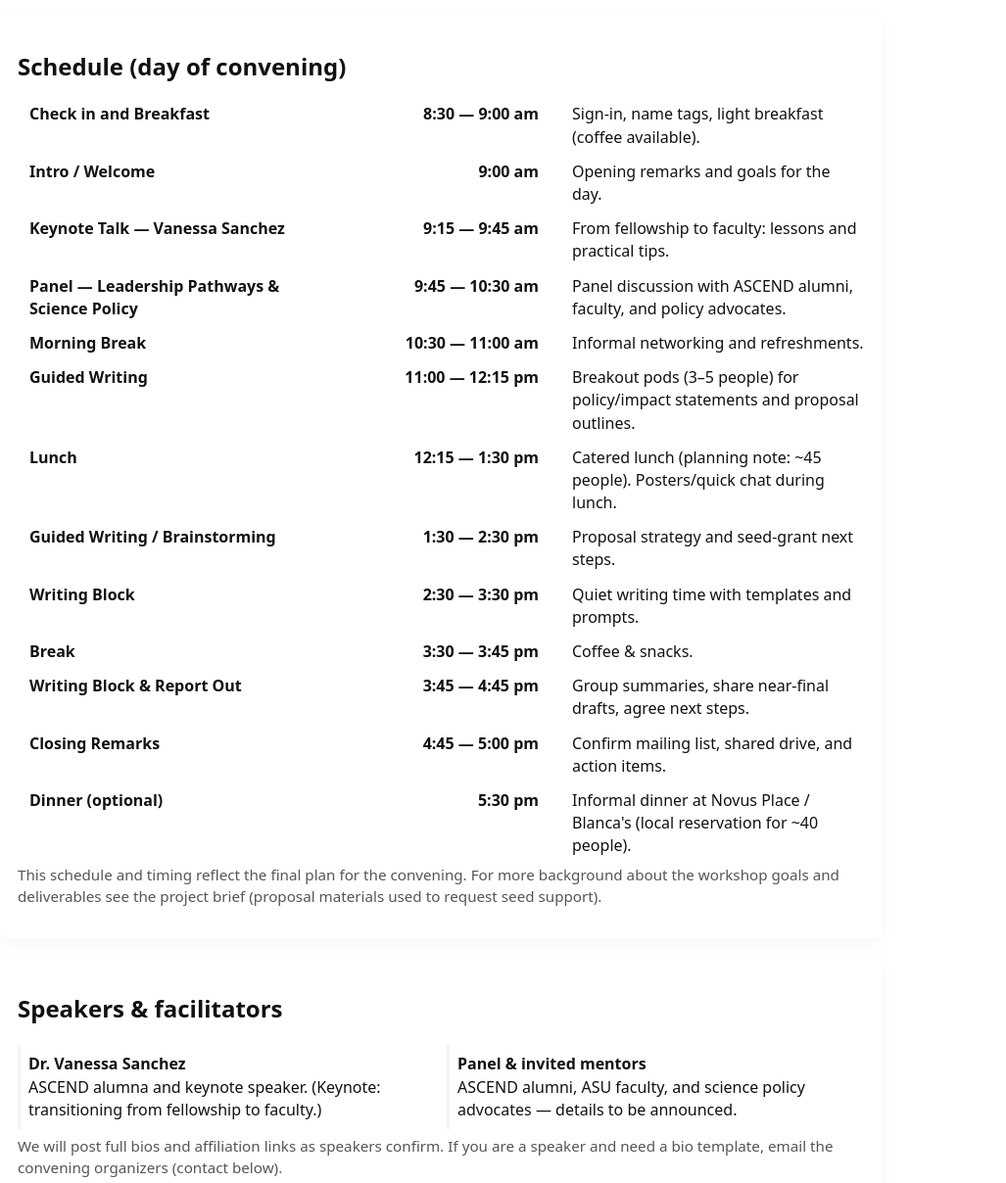
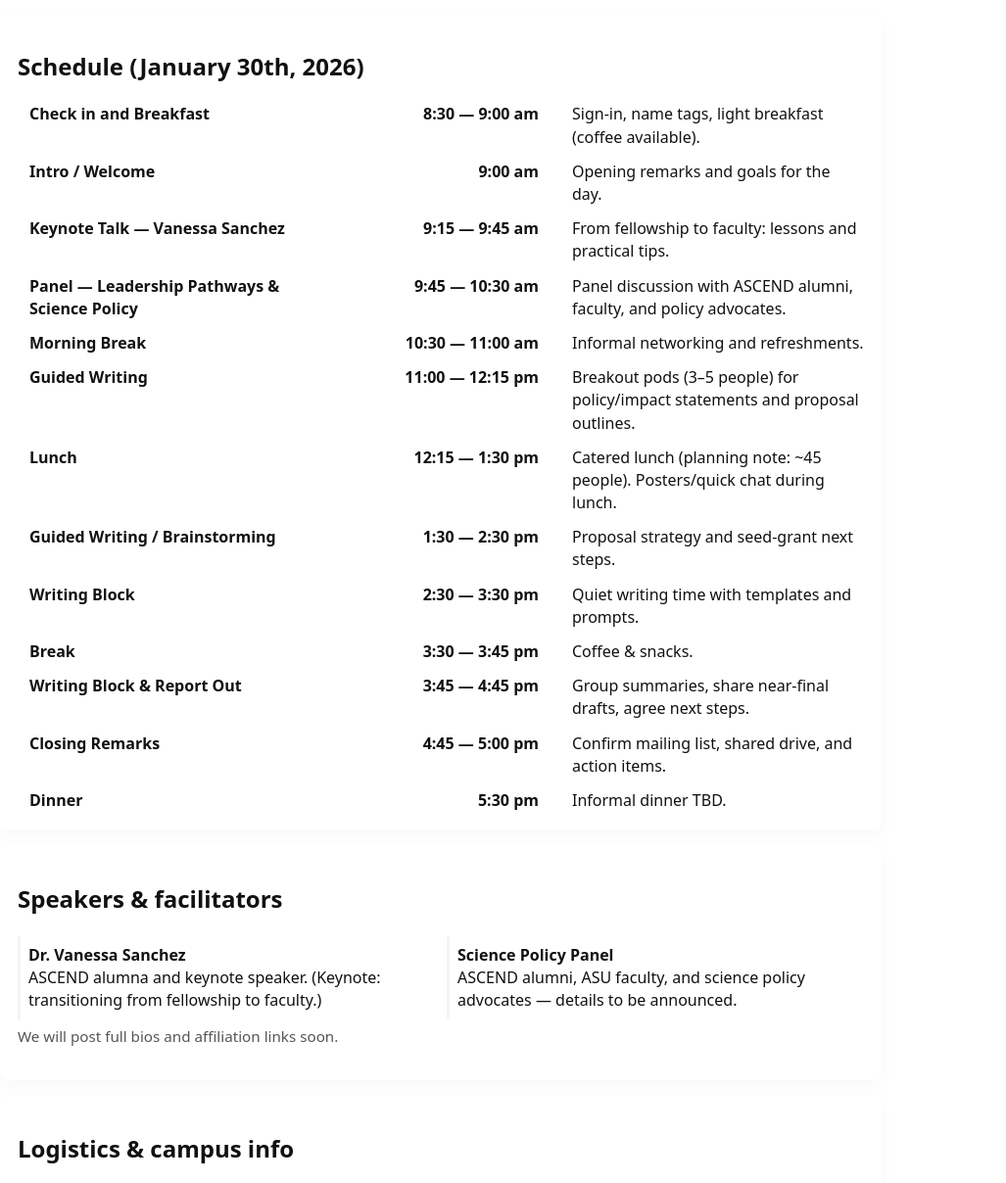
Before and after one commit to jimjamzola/jimjamzola.github.io, a plain HTML site: page index.html in a window 1280 px wide. Shown: the part 478-1686 px from the top of the page at 98% size, without its empty margins (0-1027 px from the left). Drawn offline with Linux system fonts and the light colour scheme.

Commit message:
Update index.html

```diff
--- a/index.html
+++ b/index.html
@@ -63,7 +63,7 @@
 
     <!-- SCHEDULE (updated from user screenshot) -->
     <section id="schedule" class="container card">
-      <h2>Schedule (day of convening)</h2>
+      <h2>Schedule (January 30th, 2026)</h2>
 
       <div class="schedule-grid">
         <div class="schedule-item"><strong>Check in and Breakfast</strong></div>
@@ -114,12 +114,11 @@
         <div class="schedule-time">4:45 — 5:00 pm</div>
         <div class="schedule-item">Confirm mailing list, shared drive, and action items.</div>
 
-        <div class="schedule-item"><strong>Dinner (optional)</strong></div>
+        <div class="schedule-item"><strong>Dinner</strong></div>
         <div class="schedule-time">5:30 pm</div>
-        <div class="schedule-item">Informal dinner at Novus Place / Blanca's (local reservation for ~40 people).</div>
+        <div class="schedule-item">Informal dinner TBD.</div>
       </div>
 
-      <p class="note">This schedule and timing reflect the final plan for the convening. For more background about the workshop goals and deliverables see the project brief (proposal materials used to request seed support).</p>
     </section>
 
     <!-- SPEAKERS -->
@@ -131,12 +130,12 @@
           <div class="speaker-bio">ASCEND alumna and keynote speaker. (Keynote: transitioning from fellowship to faculty.)</div>
         </div>
         <div class="speaker">
-          <div class="speaker-name">Panel & invited mentors</div>
+          <div class="speaker-name">Science Policy Panel</div>
           <div class="speaker-bio">ASCEND alumni, ASU faculty, and science policy advocates — details to be announced.</div>
         </div>
       </div>
 
-      <p class="note">We will post full bios and affiliation links as speakers confirm. If you are a speaker and need a bio template, email the convening organizers (contact below).</p>
+      <p class="note">We will post full bios and affiliation links soon.</p>
     </section>
 
     <!-- LOGISTICS -->
@@ -173,7 +172,7 @@
     <!-- CONTACT -->
     <section id="contact" class="container card">
       <h2>Contact & organizers</h2>
-      <p>Email: <a href="mailto:ascend-convening@asu.edu">ascend-convening@asu.edu</a></p>
+      <p>Please use this Email for further support/information: <a href="mailto:jimmie.adriazola@asu.edu">jimmie.adriazola@asu.edu</a></p>
       <p>Organizing support is provided by the Simon A. Levin MCMSC at ASU (logistics and campus coordination).</p>
     </section>
 
```
